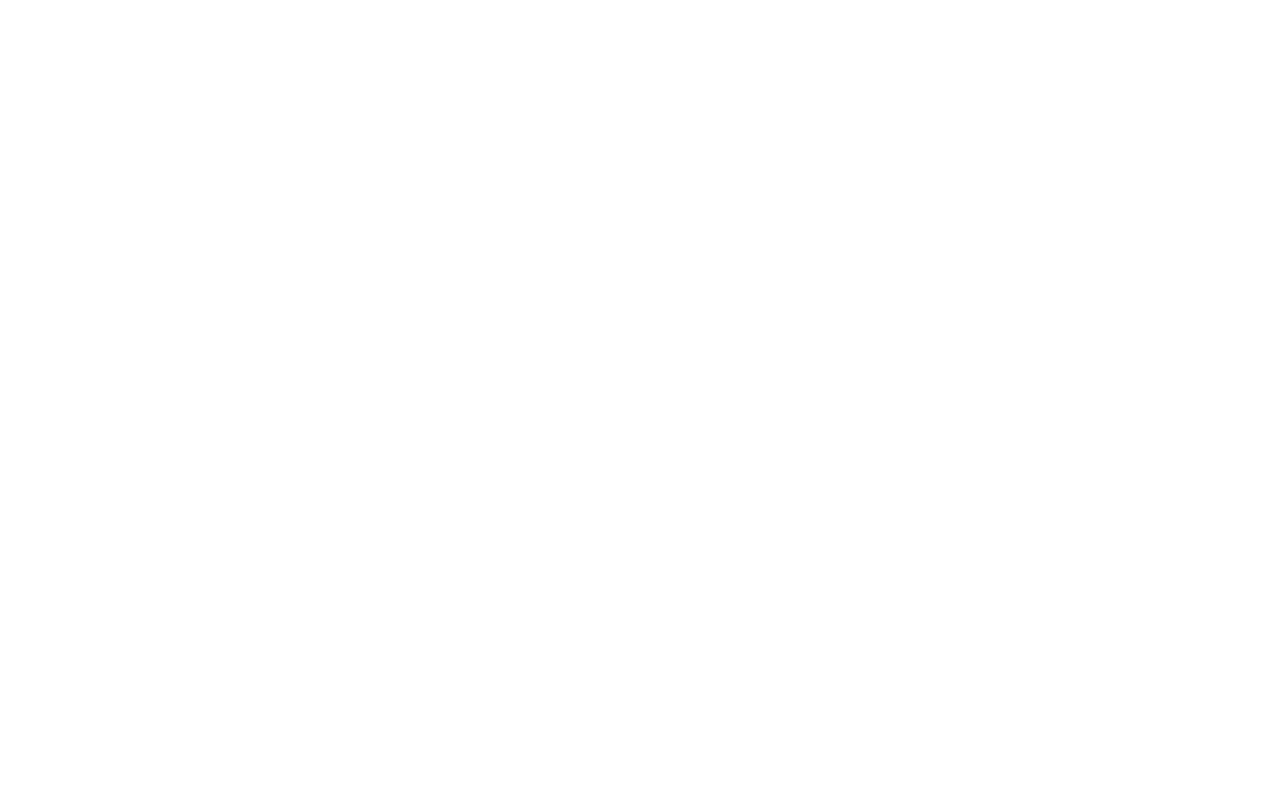
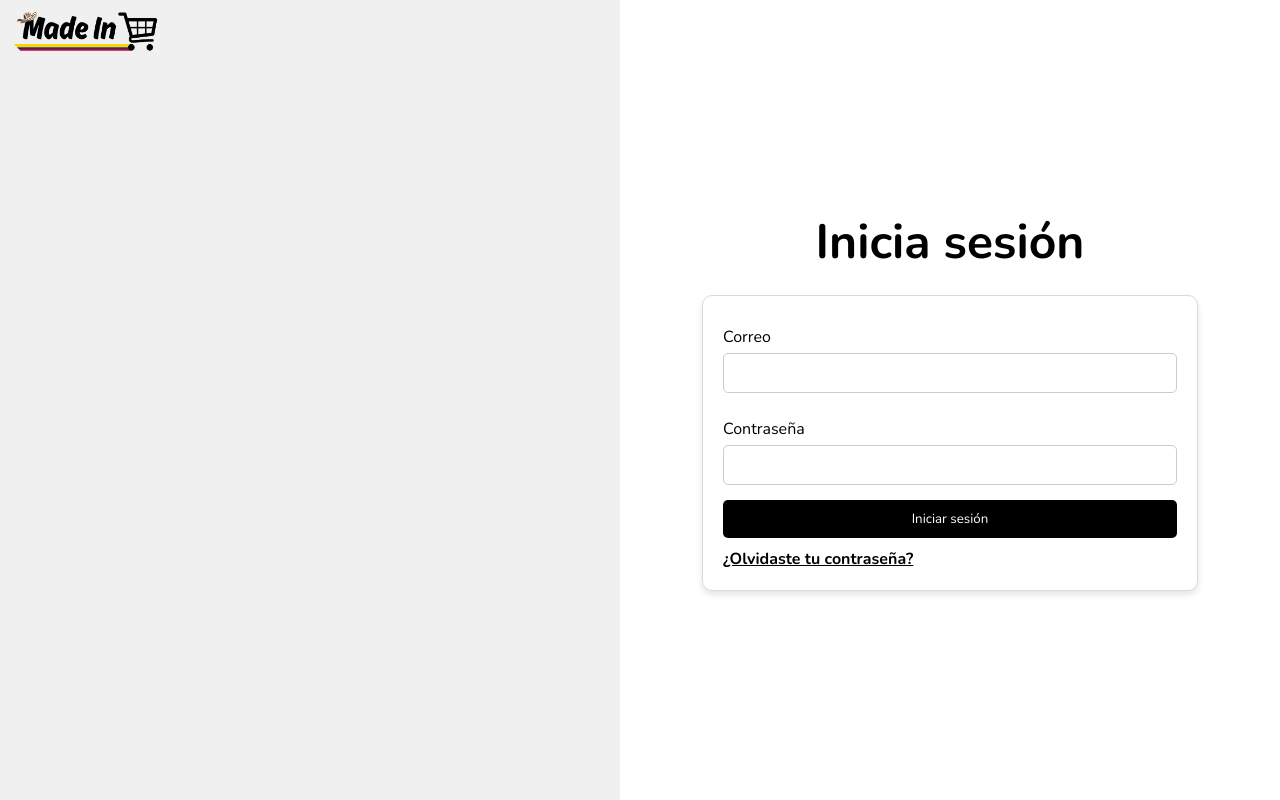
Before and after one commit to InnovaTech-arquitectura/front-admin, an Angular app: page /login in a window 1280 px wide. Before the commit this address led to /. Built offline with nearby package versions, Linux system fonts and the light colour scheme.

Commit message:
Realizada pantalla de inicio de sesión

```diff
--- a/src/app/app-routing.module.ts
+++ b/src/app/app-routing.module.ts
@@ -5,6 +5,7 @@
 import { CrearPlanComponent } from './planes/crear-plan/crear-plan.component';
 import { VerPerfilesComponent } from './perfiles/ver-perfiles/ver-perfiles.component';
 import { PerfilTipoComponent } from './perfiles/perfil-tipo/perfil-tipo.component';
+import { InicioSesionComponent } from './inicio-sesion/inicio-sesion.component';
 
 const routes: Routes = [
   { path: 'planes', component: VerPlanesComponent },
@@ -12,6 +13,7 @@
   { path: 'planes/add', component: CrearPlanComponent },
   { path: 'perfiles', component: VerPerfilesComponent },
   { path: 'perfiles/:tipo', component: PerfilTipoComponent },
+  { path: 'login', component: InicioSesionComponent },
 ];
 
 @NgModule({
--- a/src/app/app.module.ts
+++ b/src/app/app.module.ts
@@ -10,6 +10,7 @@
 import { CrearPlanComponent } from './planes/crear-plan/crear-plan.component';
 import { VerPerfilesComponent } from './perfiles/ver-perfiles/ver-perfiles.component';
 import { PerfilTipoComponent } from './perfiles/perfil-tipo/perfil-tipo.component';
+import { InicioSesionComponent } from './inicio-sesion/inicio-sesion.component';
 
 @NgModule({
   declarations: [
@@ -20,7 +21,8 @@
     EditarPlanComponent,
     CrearPlanComponent,
     VerPerfilesComponent,
-    PerfilTipoComponent
+    PerfilTipoComponent,
+    InicioSesionComponent
   ],
   imports: [
     BrowserModule,
--- /dev/null
+++ b/src/app/inicio-sesion/inicio-sesion.component.css
@@ -0,0 +1,87 @@
+.loginContainer {
+    display: flex;
+    height: 100vh;
+  }
+
+  .imageContainer {
+    flex: 1;
+    background-color: #f0f0f0; /* Color de fondo de la mitad izquierda */
+    position: relative;
+  }
+
+  .logoHeader {
+    position: absolute;
+    top: 10px;
+    left: 10px;
+    max-width: 150px; /* Tamaño del logo */
+    height: auto;
+  }
+
+  .formContainer {
+    flex: 1;
+    display: flex;
+    flex-direction: column;
+    justify-content: center;
+    align-items: center;
+    padding: 20px;
+  }
+
+  form {
+    display: flex;
+    flex-direction: column;
+    width: 80%;
+    padding: 20px;
+    border: 1px solid #d9d9d9; /* Borde sólido */
+    border-radius: 10px;
+    box-shadow: 0px 4px 6px rgba(0, 0, 0, 0.1); /* Opcional: Agregar sombra para un efecto elevado */
+  }
+
+  form label {
+    margin: 10px 0 5px;
+  }
+
+  form input {
+    padding: 10px;
+    margin-bottom: 15px;
+    border: 1px solid #ccc;
+    border-radius: 5px;
+  }
+
+  button {
+    padding: 10px;
+    background-color: black;
+    color: white;
+    border: none;
+    cursor: pointer;
+    border-radius: 5px;
+  }
+
+  button:hover {
+    background-color: #333;
+  }
+
+  a {
+    margin-top: 10px;
+    color: #666;
+    text-decoration: none;
+  }
+
+  h2{
+    text-align: center;
+    margin-bottom: 20px;
+    color: black;
+    font-weight: bold;
+    font-size: 3em;
+  }
+
+  .forgotPassword{
+    text-align: left;
+    font-weight: bold;
+    color: black;
+    text-decoration: underline;
+  }
+
+  .forgotPassword:hover {
+    color: #333;
+    cursor: pointer;
+  }
--- /dev/null
+++ b/src/app/inicio-sesion/inicio-sesion.component.html
@@ -0,0 +1,19 @@
+<div class="loginContainer">
+    <div class="imageContainer">
+      <img src="../../../assets/images/logo.PNG" alt="Logo" class="logoHeader"/>
+    </div>
+    <div class="formContainer">
+      <h2>Inicia sesión</h2>
+      <form>
+        <label for="email">Correo</label>
+        <input type="email" id="email" name="email" required>
+
+        <label for="password">Contraseña</label>
+        <input type="password" id="password" name="password" required>
+
+        <button type="submit">Iniciar sesión</button>
+        <a href="#" class="forgotPassword">¿Olvidaste tu contraseña?</a>
+      </form>
+
+    </div>
+</div>
--- /dev/null
+++ b/src/app/inicio-sesion/inicio-sesion.component.ts
@@ -0,0 +1,37 @@
+import { Component } from '@angular/core';
+import { FormBuilder, FormGroup, Validators } from '@angular/forms';
+
+@Component({
+  selector: 'app-inicio-sesion',
+  templateUrl: './inicio-sesion.component.html',
+  styleUrls: ['./inicio-sesion.component.css']
+})
+export class InicioSesionComponent {
+  loginForm: FormGroup;
+
+  constructor(private formBuilder: FormBuilder) {
+    this.loginForm = this.formBuilder.group({
+      email: ['', [Validators.required, Validators.email]], // Validación de correo
+      password: ['', [Validators.required, Validators.minLength(6)]] // Validación de contraseña
+    });
+  }
+
+  onSubmit() {
+    if (this.loginForm.valid) {
+      const email = this.loginForm.get('email')?.value;
+      const password = this.loginForm.get('password')?.value;
+
+      // Aquí podrías manejar los datos, enviarlos a un servicio o API
+      console.log('Correo:', email);
+      console.log('Contraseña:', password);
+
+      // Ejemplo de cómo enviar los datos a un servicio (requiere un servicio HTTP):
+      // this.authService.login(email, password).subscribe(response => {
+      //   console.log('Respuesta del servidor:', response);
+      // });
+
+    } else {
+      console.log('Formulario inválido');
+    }
+  }
+}
```
Also changed, not shown: 1 other file (tests, documents, lock files or other folders).
